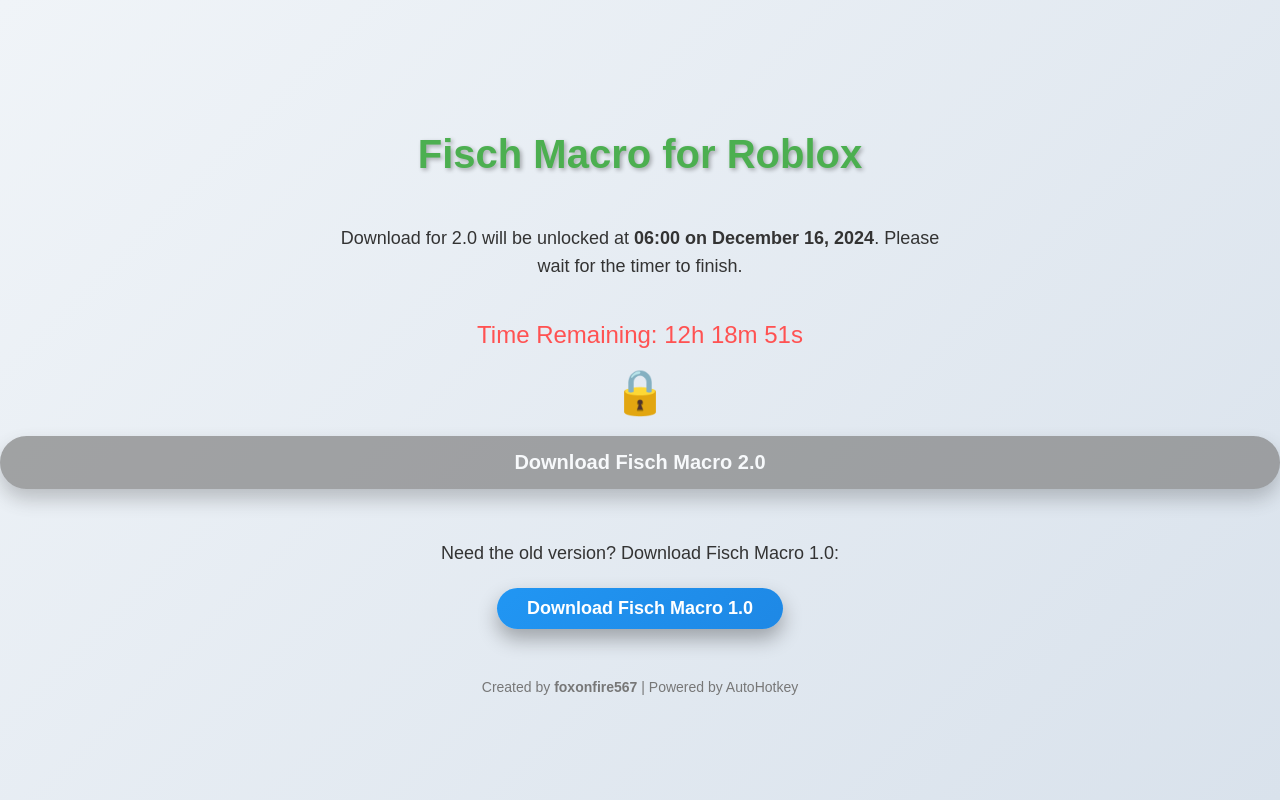
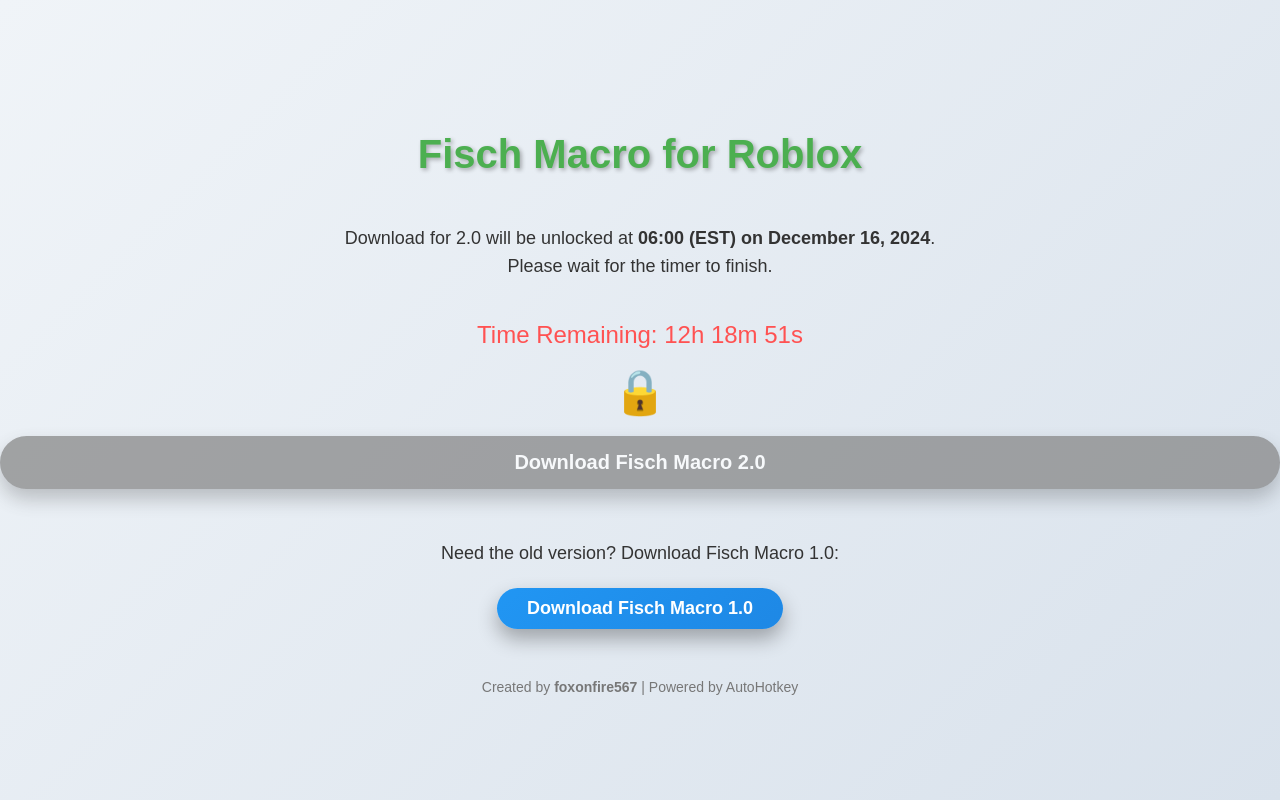
Before and after one commit to idjcjmshfaeklgxfnhn/MACRO, a plain HTML site: page index.html in a window 1280 px wide. Shown: the top 800 px of the page. Drawn offline with Linux system fonts and the light colour scheme.

Commit message:
index.html

```diff
--- a/index.html
+++ b/index.html
@@ -114,7 +114,7 @@
 </head>
 <body>
     <h1>Fisch Macro for Roblox</h1>
-    <p>Download for 2.0 will be unlocked at <strong>06:00 on December 16, 2024</strong>. Please wait for the timer to finish.</p>
+    <p>Download for 2.0 will be unlocked at <strong>06:00 (EST) on December 16, 2024</strong>. Please wait for the timer to finish.</p>
     <div id="timer">Time Remaining: <span id="countdown"></span></div>
     <div class="lock-icon">&#128274;</div>
     <a href="Fisch Macro BY FOXONFIRE567 2.0.ahk" id="download-btn" class="download-btn" download>Download Fisch Macro 2.0</a>
```
